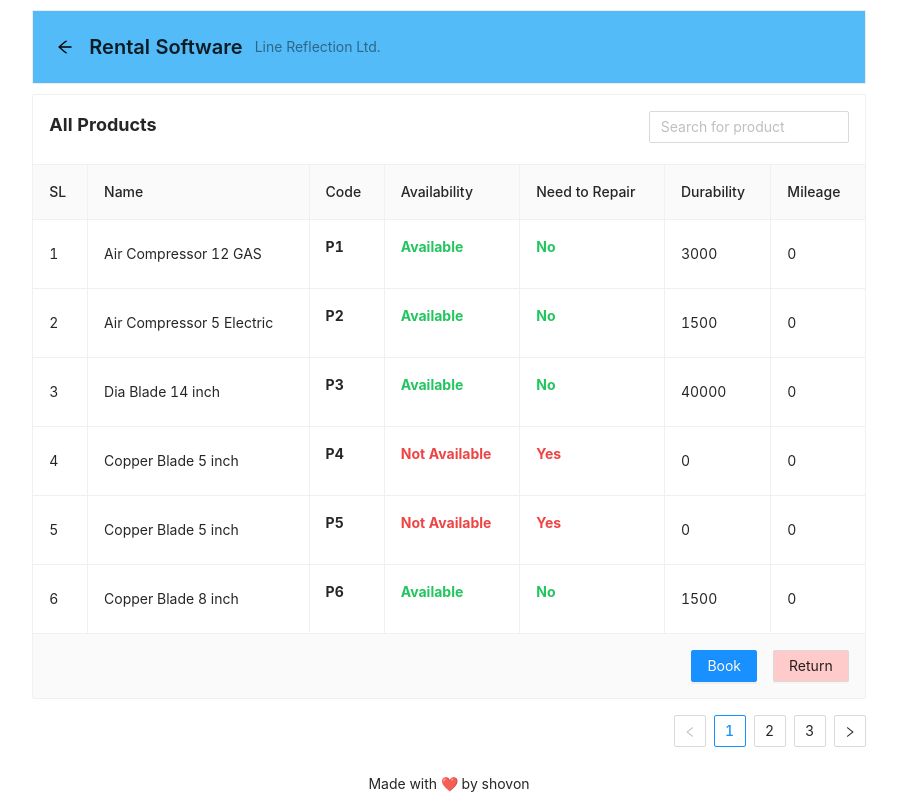
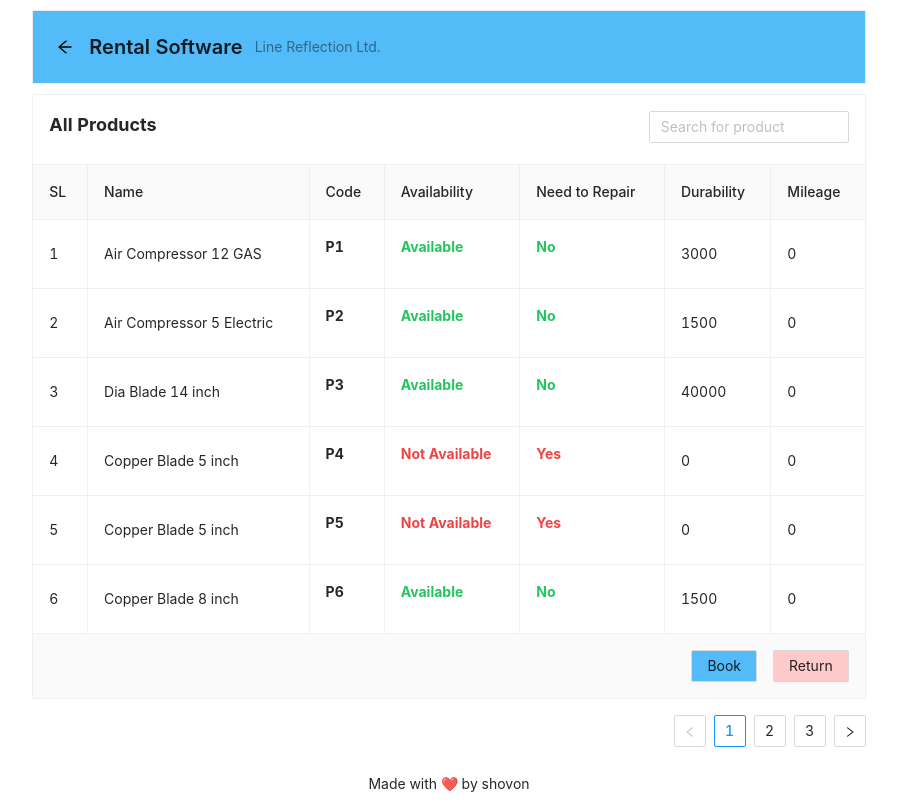
Before and after one commit to shovoncse/rental-software, a React (Create React App) app: page / in a window 1280 px wide. Shown: the whole page, without its empty margins (191-1088 px from the left). Built offline with nearby package versions, Linux system fonts and the light colour scheme.

Commit message:
button color

```diff
--- a/src/components/Tables/ProductTable.js
+++ b/src/components/Tables/ProductTable.js
@@ -107,7 +107,7 @@
           <Row justify="end" gutter={[16, 8]}>
             <Col>
               <Button
-                type="primary"
+                className={styles.bgBlue}
                 onClick={() => {
                   setBookModal(true);
                 }}
--- a/src/components/Tables/Table.module.css
+++ b/src/components/Tables/Table.module.css
@@ -5,3 +5,7 @@
 .bgRed {
     background: rgb(254 202 202);
 }
+
+.bgBlue {
+    background: rgb(83 187 247);
+}
```
